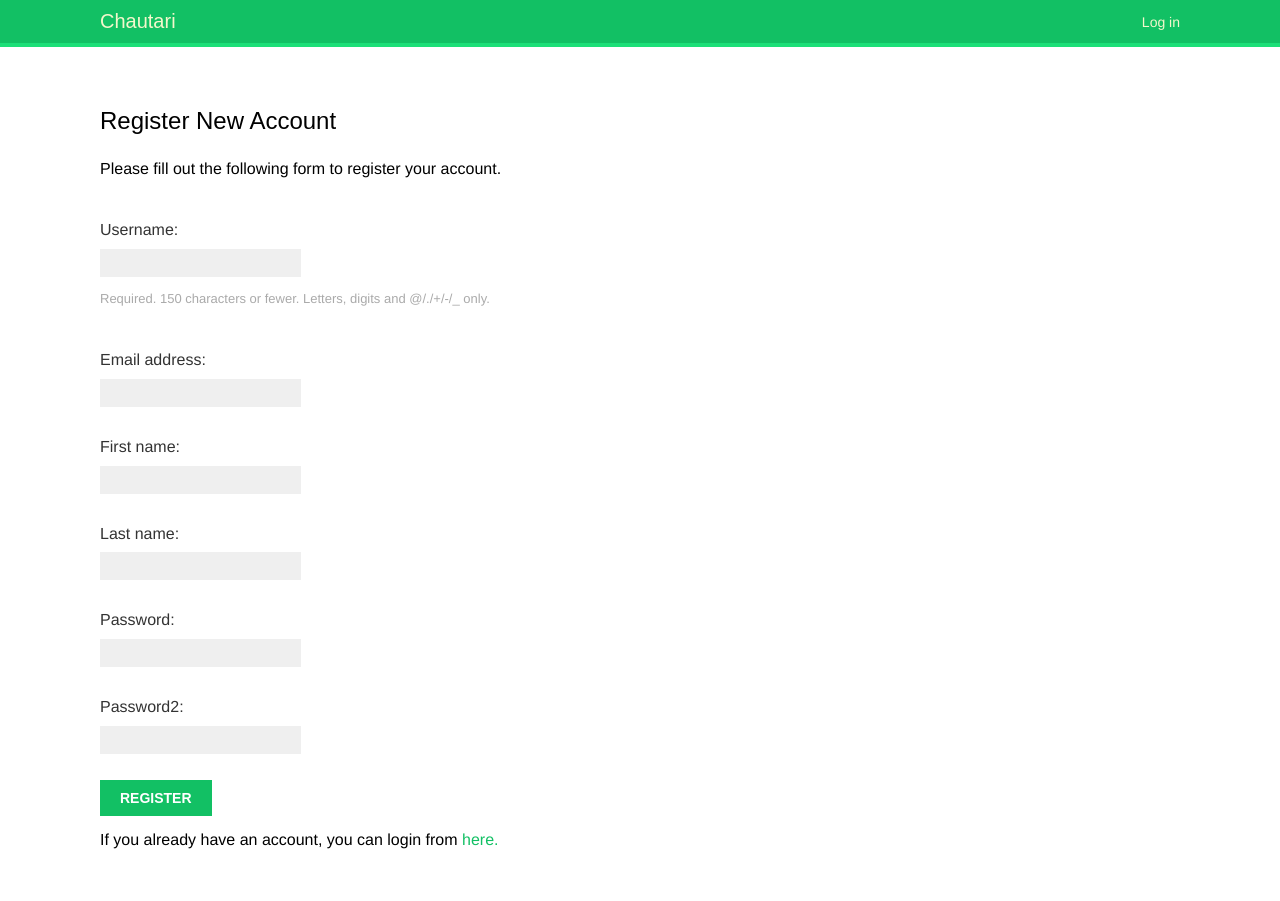
After one commit to theoctober19th/sangraha, a Django app: page /account/register/ in a window 1280 px wide. The commit adds this page. Run offline with Django 3.2, Linux system fonts and the light colour scheme; some web fonts are replaced.

Commit message:
user creation workflow completed

```diff
--- a/account/forms.py
+++ b/account/forms.py
@@ -1,6 +1,23 @@
 from django import forms
+from django.contrib.auth.models import User
 
 
 class LoginForm(forms.Form):
     username = forms.CharField(max_length=255)
     password = forms.CharField(widget=forms.PasswordInput)
+
+
+class UserRegisterForm(forms.ModelForm):
+    password = forms.CharField(widget=forms.PasswordInput)
+    password2 = forms.CharField(widget=forms.PasswordInput)
+
+    class Meta:
+        model = User
+        fields = ('username', 'email', 'first_name', 'last_name')
+
+    def clean_password2(self):
+        cd = self.cleaned_data
+        if cd['password'] != cd['password2']:
+            raise forms.ValidationError('Password\'s do not match.')
+        else:
+            return cd['password2']
--- /dev/null
+++ b/account/templates/account/register.html
@@ -0,0 +1,15 @@
+{% extends 'base.html' %}
+
+{% block title %}Register new account
+{% endblock title %}
+
+{% block content %}
+<h2>Register New Account</h2>
+<p>Please fill out the following form to register your account.</p>
+<form action="" method="post">
+    {{form.as_p}}
+    {% csrf_token %}
+    <input type="submit" value="Register">
+    <p>If you already have an account, you can login from <a href="{% url 'login' %}">here.</a></p>
+</form>
+{% endblock content %}
--- a/account/templates/registration/login.html
+++ b/account/templates/registration/login.html
@@ -17,6 +17,7 @@
             {% csrf_token %}
             <input type="hidden" name="next" value="{{next}}">
             <input type="submit" value="Log in">
+            <p>Do not have an account? Create one <a href="{% url 'register' %}">here.</a></p>
             <p>Forgot Password? <a href="{% url 'password_reset' %}">Click here.</a></p>
         </form>
     </div>
--- a/account/urls.py
+++ b/account/urls.py
@@ -5,6 +5,7 @@ from django.contrib.auth import views as auth_views
 urlpatterns = [
     # path('login/', views.user_login, name="login")
     path('', views.dashboard, name='dashboard'),
+    path('register/', views.user_register, name='register'),
     path('', include('django.contrib.auth.urls')),
 
     # path('login/', auth_views.LoginView.as_view(), name='login'),
--- a/account/views.py
+++ b/account/views.py
@@ -1,10 +1,10 @@
 from django.shortcuts import render
-from .forms import LoginForm
+from .forms import LoginForm, UserRegisterForm
 from django.contrib.auth import login, authenticate
 from django.contrib.auth.decorators import login_required
 from django.http import HttpResponse
 
-
+# no need to write this view, automatically handled by django.contrib.auth
 # Create your views here.
 # def user_login(request):
 #     if request.method == 'POST':
@@ -27,6 +27,20 @@ from django.http import HttpResponse
 #         form = LoginForm()
 #     return render(request, 'account/login.html', {'form': form})
 
+
 @login_required
 def dashboard(request):
     return render(request, 'account/dashboard.html', {'section': 'dashboard'})
+
+
+def user_register(request):
+    if request.method == "POST":
+        form = UserRegisterForm(request.POST)
+        if form.is_valid():
+            new_user = form.save(commit=False)
+            new_user.set_password(form.cleaned_data['password'])
+            new_user.save()
+            return render(request, 'account/register_done.html', {'new_user': new_user})
+    else:
+        form = UserRegisterForm()
+    return render(request, 'account/register.html', {'form': form})
```
Also changed, not shown: account/templates/account/register_done.html (added, +10 -0 lines).
